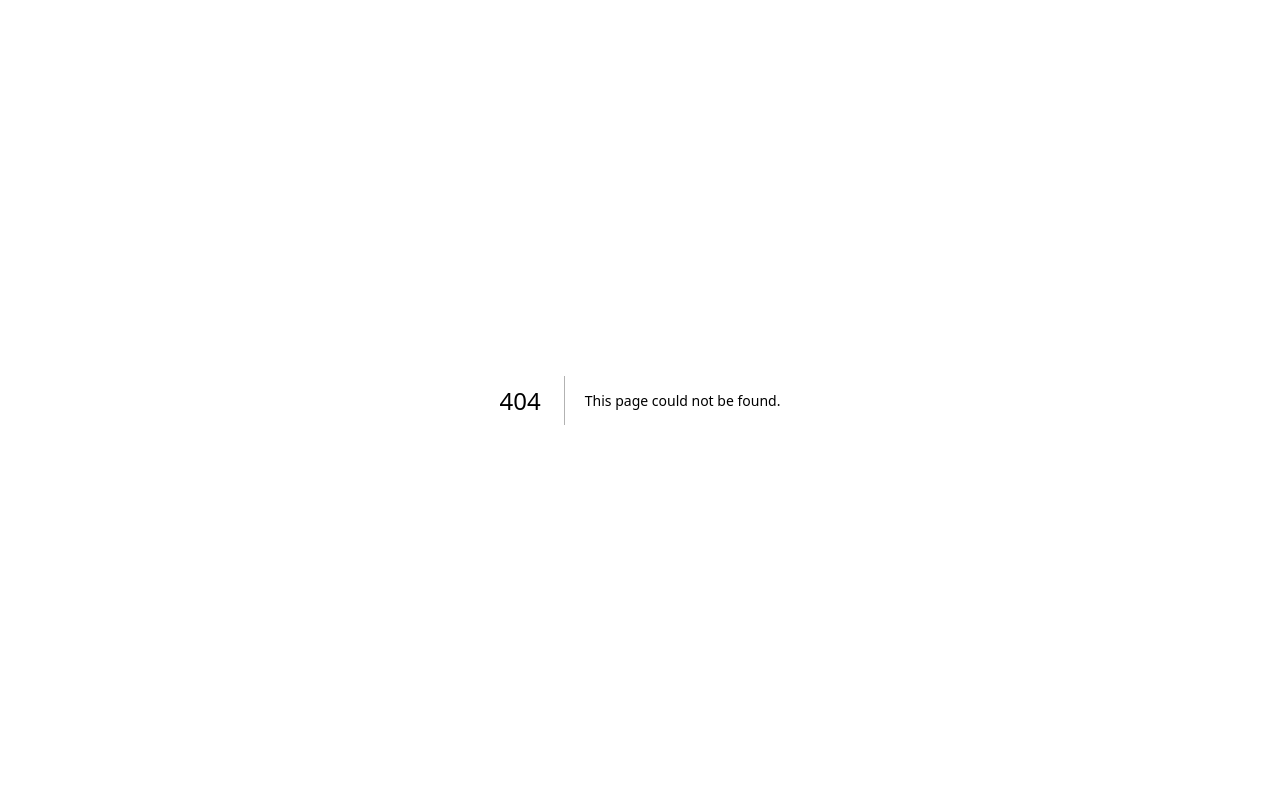
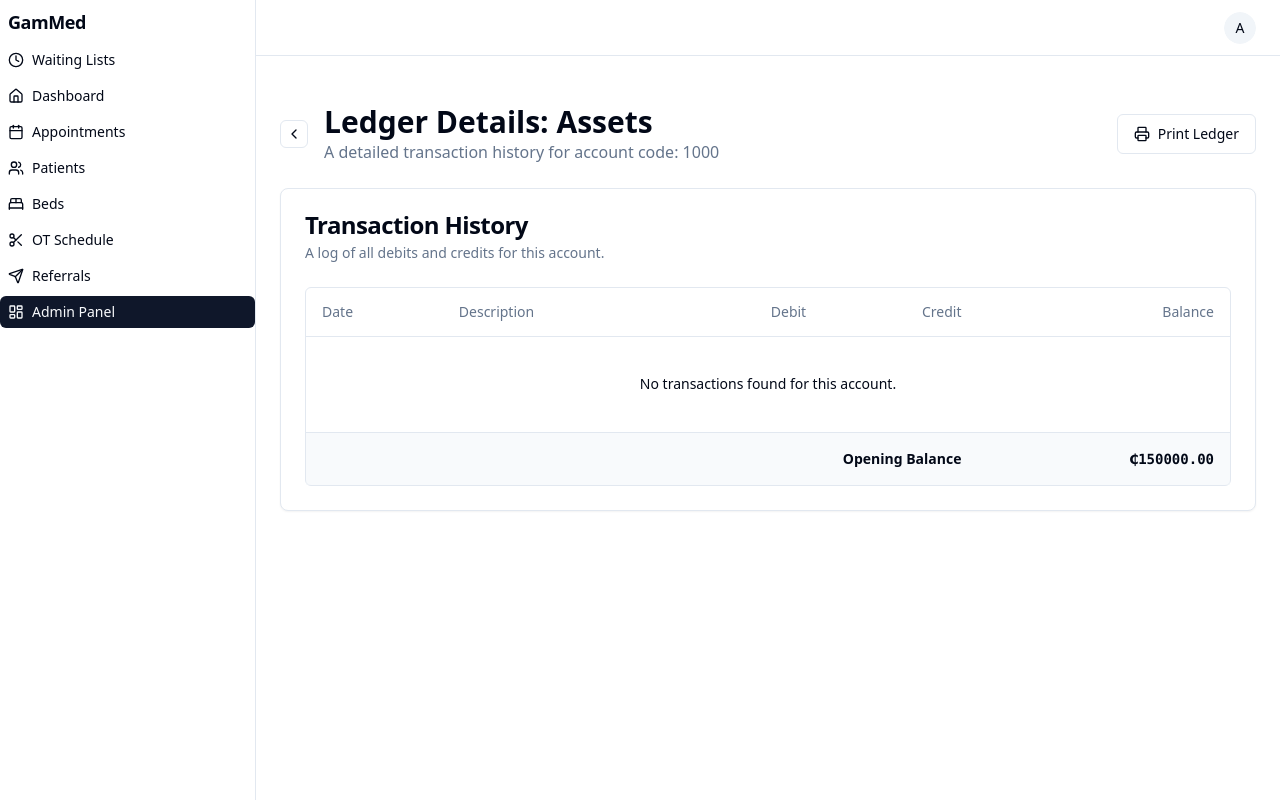
Before and after one commit to jgambrah/GAM_Med, a Next.js app: page /dashboard/admin/chart-of-accounts/1000 in a window 1280 px wide. Before the commit this address had no page. Built offline with nearby package versions, Linux system fonts and the light colour scheme.

Commit message:
give a window where i can select and view and perhaps print the ledger d

```diff
--- /dev/null
+++ b/src/app/dashboard/admin/chart-of-accounts/[accountId]/page.tsx
@@ -0,0 +1,130 @@
+
+'use client';
+
+import * as React from 'react';
+import { useParams, notFound, useRouter } from 'next/navigation';
+import {
+  Card,
+  CardContent,
+  CardDescription,
+  CardHeader,
+  CardTitle,
+} from '@/components/ui/card';
+import {
+  Table,
+  TableBody,
+  TableCell,
+  TableHead,
+  TableHeader,
+  TableRow,
+} from '@/components/ui/table';
+import { Button } from '@/components/ui/button';
+import { ChevronLeft, Printer } from 'lucide-react';
+import { mockLedgerAccounts, mockLedgerEntries } from '@/lib/data';
+import { LedgerAccount, LedgerEntry } from '@/lib/types';
+import { format } from 'date-fns';
+
+export default function LedgerDetailPage() {
+  const router = useRouter();
+  const params = useParams();
+  const accountId = params.accountId as string;
+
+  const account = mockLedgerAccounts.find((acc) => acc.accountId === accountId);
+  const entries = mockLedgerEntries
+    .filter((entry) => entry.accountId === accountId)
+    .sort((a, b) => new Date(a.date).getTime() - new Date(b.date).getTime());
+
+  if (!account) {
+    notFound();
+  }
+
+  const handlePrint = () => {
+    window.print();
+  };
+
+  let runningBalance = account.balance;
+  const entriesWithBalance = entries.map(entry => {
+    runningBalance += (entry.debit || 0) - (entry.credit || 0);
+    return { ...entry, balance: runningBalance };
+  }).reverse(); // Show most recent first
+
+  return (
+    <div className="space-y-6 print:space-y-2">
+       <style jsx global>{`
+        @media print {
+          body {
+            -webkit-print-color-adjust: exact;
+          }
+          .no-print {
+            display: none;
+          }
+        }
+      `}</style>
+      <div className="flex items-center justify-between no-print">
+        <div className="flex items-center gap-4">
+            <Button variant="outline" size="icon" className="h-7 w-7" onClick={() => router.back()}>
+                <ChevronLeft className="h-4 w-4" />
+                <span className="sr-only">Back</span>
+            </Button>
+            <div>
+                <h1 className="text-3xl font-bold">Ledger Details: {account.accountName}</h1>
+                <p className="text-muted-foreground">
+                    A detailed transaction history for account code: {account.accountCode}
+                </p>
+            </div>
+        </div>
+        <Button onClick={handlePrint} variant="outline">
+          <Printer className="h-4 w-4 mr-2" />
+          Print Ledger
+        </Button>
+      </div>
+
+      <Card>
+        <CardHeader>
+          <CardTitle>Transaction History</CardTitle>
+          <CardDescription>
+            A log of all debits and credits for this account.
+          </CardDescription>
+        </CardHeader>
+        <CardContent>
+          <div className="rounded-md border">
+            <Table>
+              <TableHeader>
+                <TableRow>
+                  <TableHead>Date</TableHead>
+                  <TableHead>Description</TableHead>
+                  <TableHead className="text-right">Debit</TableHead>
+                  <TableHead className="text-right">Credit</TableHead>
+                  <TableHead className="text-right">Balance</TableHead>
+                </TableRow>
+              </TableHeader>
+              <TableBody>
+                {entriesWithBalance.length > 0 ? (
+                    entriesWithBalance.map((entry) => (
+                        <TableRow key={entry.entryId}>
+                            <TableCell>{format(new Date(entry.date), 'PPP')}</TableCell>
+                            <TableCell>{entry.description}</TableCell>
+                            <TableCell className="text-right font-mono">{entry.debit ? `₵${entry.debit.toFixed(2)}` : '-'}</TableCell>
+                            <TableCell className="text-right font-mono">{entry.credit ? `₵${entry.credit.toFixed(2)}` : '-'}</TableCell>
+                            <TableCell className="text-right font-mono">₵{entry.balance.toFixed(2)}</TableCell>
+                        </TableRow>
+                    ))
+                ) : (
+                    <TableRow>
+                        <TableCell colSpan={5} className="h-24 text-center">
+                            No transactions found for this account.
+                        </TableCell>
+                    </TableRow>
+                )}
+                 <TableRow className="font-bold bg-muted/50">
+                    <TableCell colSpan={4} className="text-right">Opening Balance</TableCell>
+                    <TableCell className="text-right font-mono">₵{account.balance.toFixed(2)}</TableCell>
+                </TableRow>
+              </TableBody>
+            </Table>
+          </div>
+        </CardContent>
+      </Card>
+    </div>
+  );
+}
--- a/src/app/dashboard/admin/chart-of-accounts/page.tsx
+++ b/src/app/dashboard/admin/chart-of-accounts/page.tsx
@@ -2,6 +2,7 @@
 'use client';
 
 import * as React from 'react';
+import Link from 'next/link';
 import {
   Card,
   CardContent,
@@ -43,7 +44,7 @@ import { useForm } from 'react-hook-form';
 import { zodResolver } from '@hookform/resolvers/zod';
 import { LedgerAccountSchema } from '@/lib/schemas';
 import { z } from 'zod';
-import { Plus } from 'lucide-react';
+import { Eye, Plus } from 'lucide-react';
 import { useToast } from '@/hooks/use-toast';
 import { Badge } from '@/components/ui/badge';
 
@@ -250,6 +251,7 @@ export default function ChartOfAccountsPage() {
                   <TableHead>Account Code</TableHead>
                   <TableHead>Account Name</TableHead>
                   <TableHead>Type</TableHead>
+                  <TableHead>Actions</TableHead>
                 </TableRow>
               </TableHeader>
               <TableBody>
@@ -262,12 +264,28 @@ export default function ChartOfAccountsPage() {
                                 {account.children.length > 0 && <Badge variant="secondary">Control Account</Badge>}
                             </TableCell>
                             <TableCell>{account.accountType}</TableCell>
+                             <TableCell>
+                                <Button asChild variant="outline" size="sm">
+                                    <Link href={`/dashboard/admin/chart-of-accounts/${account.accountId}`}>
+                                        <Eye className="h-4 w-4 mr-2" />
+                                        View Ledger
+                                    </Link>
+                                </Button>
+                            </TableCell>
                         </TableRow>
                         {account.children.map(child => (
                             <TableRow key={child.accountId}>
                                 <TableCell className="pl-8">{child.accountCode}</TableCell>
                                 <TableCell>{child.accountName}</TableCell>
                                 <TableCell>{child.accountType}</TableCell>
+                                 <TableCell>
+                                    <Button asChild variant="outline" size="sm">
+                                        <Link href={`/dashboard/admin/chart-of-accounts/${child.accountId}`}>
+                                           <Eye className="h-4 w-4 mr-2" />
+                                           View Ledger
+                                        </Link>
+                                    </Button>
+                                </TableCell>
                             </TableRow>
                         ))}
                     </React.Fragment>
--- a/src/lib/data.ts
+++ b/src/lib/data.ts
@@ -1,6 +1,5 @@
 
-
-import { User, Patient, Appointment, Admission, Bed, Referral, LabResult, ClinicalNote, VitalsLog, CarePlan, MedicationRecord, PatientAlert, ImmunizationRecord, Vaccine, Resource, ResourceBooking, WaitingListEntry, Invoice, Claim, FinancialTransaction, Prescription, PricingTable, Receipt, Bill, Supplier, LedgerAccount } from './types';
+import { User, Patient, Appointment, Admission, Bed, Referral, LabResult, ClinicalNote, VitalsLog, CarePlan, MedicationRecord, PatientAlert, ImmunizationRecord, Vaccine, Resource, ResourceBooking, WaitingListEntry, Invoice, Claim, FinancialTransaction, Prescription, PricingTable, Receipt, Bill, Supplier, LedgerAccount, LedgerEntry } from './types';
 
 const now = new Date('2024-08-16T10:15:00.000Z');
 
@@ -951,3 +950,10 @@ export const mockLedgerAccounts: LedgerAccount[] = [
     { accountId: '5010', accountName: 'Salaries and Wages', accountCode: '5010', accountType: 'Expense', balance: 100000, isSubLedger: true, parentAccountId: '5000', createdAt: now.toISOString() },
     { accountId: '5020', accountName: 'Medical Supplies', accountCode: '5020', accountType: 'Expense', balance: 80000, isSubLedger: true, parentAccountId: '5000', createdAt: now.toISOString() },
 ];
+
+export const mockLedgerEntries: LedgerEntry[] = [
+    { entryId: 'e-001', accountId: '1010', date: new Date('2024-08-01T00:00:00Z').toISOString(), description: 'Cash deposit from patient payment', debit: 5000.00 },
+    { entryId: 'e-002', accountId: '1010', date: new Date('2024-08-02T00:00:00Z').toISOString(), description: 'Payment for medical supplies', credit: 2500.00 },
+    { entryId: 'e-003', accountId: '2010', date: new Date('2024-08-02T00:00:00Z').toISOString(), description: 'Invoice from PharmaSupply Ltd.', credit: 2500.00 },
+    { entryId: 'e-004', accountId: '1020', date: new Date('2024-08-03T00:00:00Z').toISOString(), description: 'Invoice INV-003 issued to patient', debit: 120.00 },
+];
--- a/src/lib/types.ts
+++ b/src/lib/types.ts
@@ -1,4 +1,3 @@
-
 
 /**
  * @fileoverview This file defines the core data structures (TypeScript types) for the GamMed ERP system.
@@ -23,6 +22,18 @@ export interface LedgerAccount {
   isSubLedger: boolean;
   parentAccountId?: string | null; // ID of the parent ledger if this is a sub-ledger
   createdAt: string; // ISO Timestamp
+}
+
+/**
+ * Represents a single transaction entry in a ledger.
+ */
+export interface LedgerEntry {
+  entryId: string;
+  accountId: string;
+  date: string; // ISO Timestamp
+  description: string;
+  debit?: number;
+  credit?: number;
 }
 
 
```
